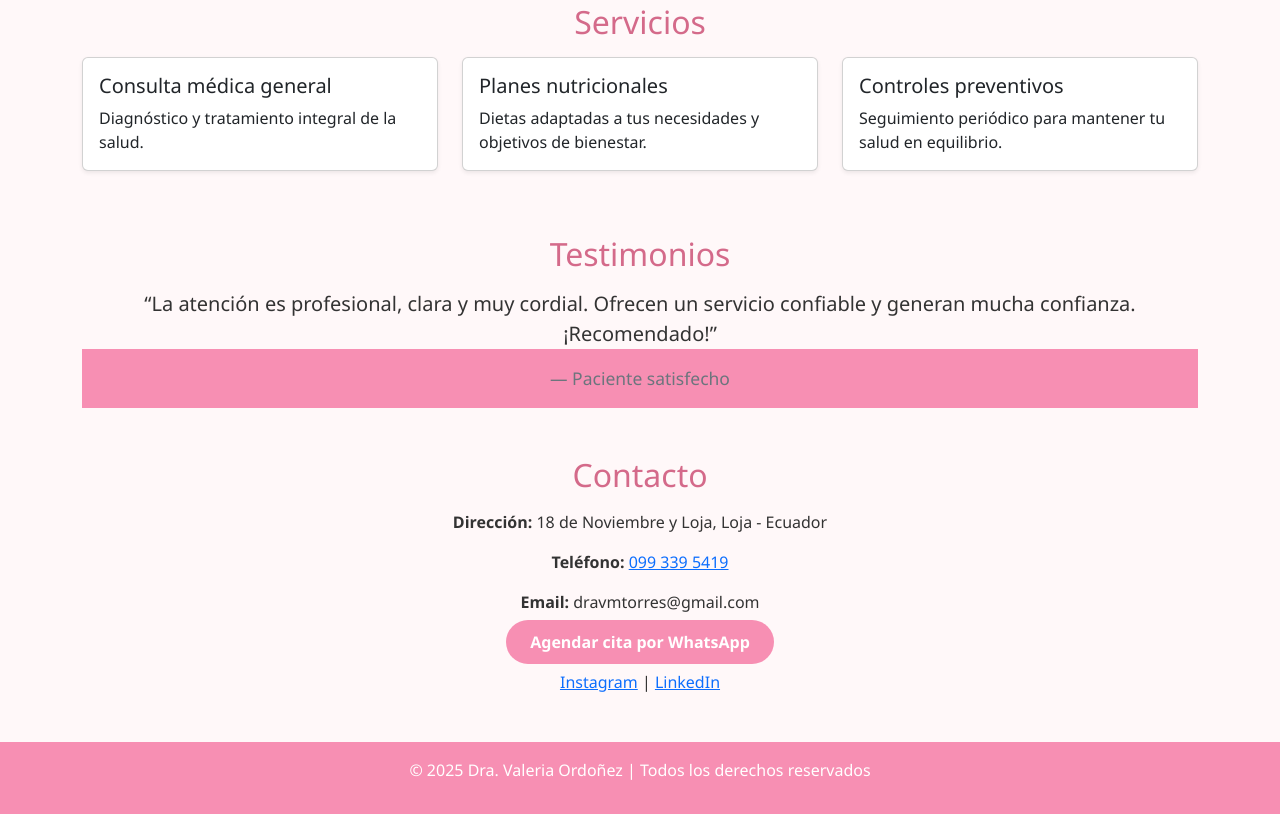
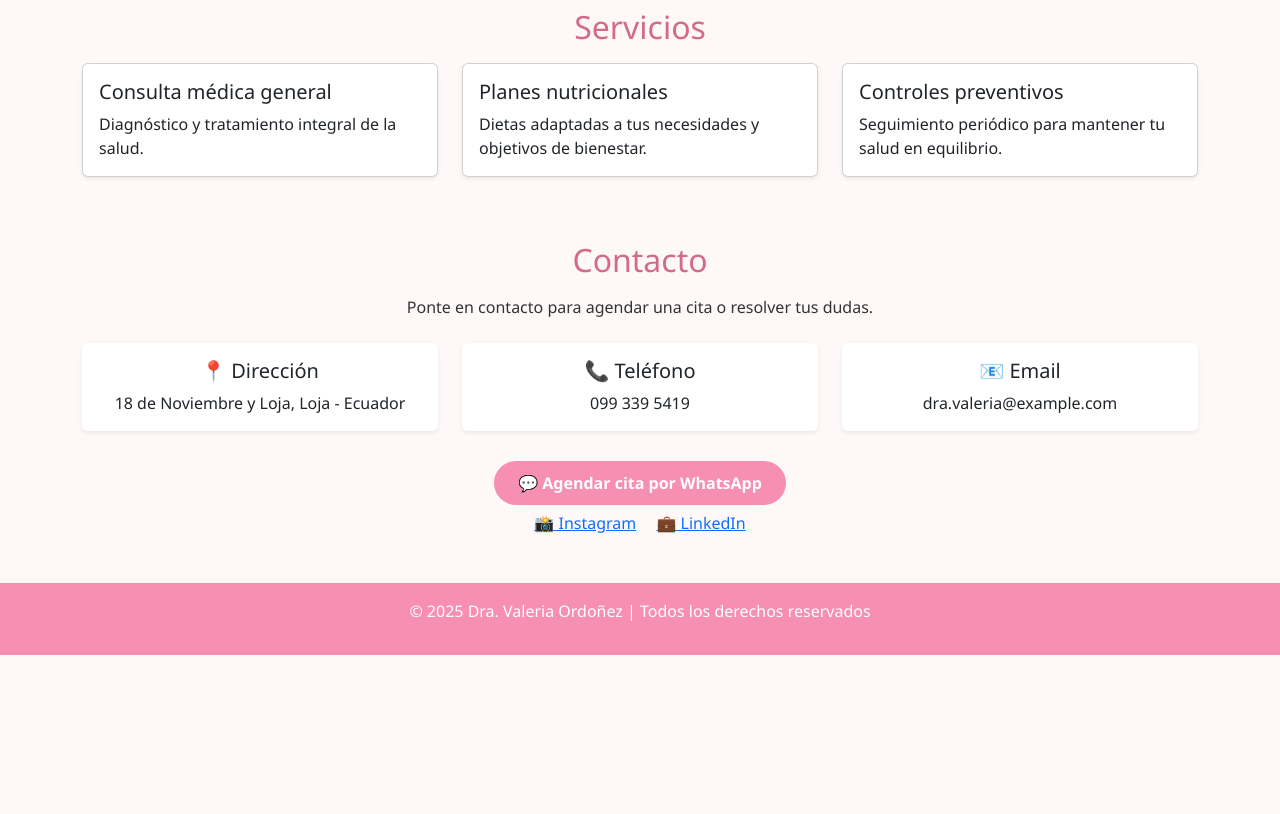
Before and after one commit to anthonydanielarce3-droid/dravaleriaordo-ez, a plain HTML site: page index.html in a window 1280 px wide. Shown: the part 853-1667 px from the top of the page. After the commit the page ends 1508 px from the top, so only its background shows below. Drawn offline with nearby package versions, Linux system fonts and the light colour scheme.

Commit message:
Update index.html

```diff
--- a/index.html
+++ b/index.html
@@ -5,18 +5,69 @@
   <meta name="viewport" content="width=device-width, initial-scale=1.0">
   <title>Dra. Valeria Ordoñez - Médico General y Nutricionista</title>
   <link href="https://cdn.jsdelivr.net/npm/bootstrap@5.3.2/dist/css/bootstrap.min.css" rel="stylesheet">
-  <link rel="stylesheet" href="style.css">
+  <style>
+    body {
+      font-family: 'Segoe UI', sans-serif;
+      background-color: #fff8f9;
+      color: #333;
+    }
+    header {
+      background: linear-gradient(90deg, #f8a5c2, #f78fb3);
+      color: white;
+      padding: 3rem 1rem;
+      text-align: center;
+    }
+    header h1 {
+      font-size: 2.8rem;
+      margin-bottom: 0.5rem;
+    }
+    nav a {
+      margin: 0 1rem;
+      color: white;
+      text-decoration: none;
+      font-weight: bold;
+    }
+    .btn-main {
+      background-color: #f78fb3;
+      color: white;
+      border-radius: 30px;
+      padding: 0.7rem 1.5rem;
+      text-decoration: none;
+      font-weight: bold;
+    }
+    .btn-main:hover {
+      background-color: #f08ca0;
+      color: white;
+    }
+    .profile-img {
+      max-width: 250px;
+      border-radius: 50%;
+      box-shadow: 0 4px 12px rgba(0,0,0,0.15);
+      margin: 20px auto;
+      display: block;
+    }
+    h2 {
+      color: #d46a8a;
+      margin-bottom: 1rem;
+    }
+    footer {
+      background-color: #f78fb3;
+      color: white;
+      text-align: center;
+      padding: 1rem;
+      margin-top: 2rem;
+    }
+  </style>
 </head>
 <body>
 
   <!-- Encabezado -->
-  <header class="text-center py-5 text-white">
+  <header>
     <h1>Dra. Valeria Ordoñez</h1>
     <p>Médico General • Magíster en Nutrición y Dietética</p>
     <nav>
       <a href="#sobre-mi">Sobre mí</a>
       <a href="#servicios">Servicios</a>
-      <a href="#testimonios">Testimonios</a>
       <a href="#contacto">Contacto</a>
     </nav>
   </header>
@@ -67,25 +118,61 @@
     </div>
   </section>
 
-  <!-- Testimonios -->
-  <section id="testimonios" class="container my-5">
-    <h2 class="text-center">Testimonios</h2>
-    <blockquote class="blockquote text-center">
-      <p>“La atención es profesional, clara y muy cordial. Ofrecen un servicio confiable y generan mucha confianza. ¡Recomendado!”</p>
-      <footer class="blockquote-footer">Paciente satisfecho</footer>
-    </blockquote>
-  </section>
+  <!-- Contacto -->
+  <section id="contacto" class="container my-5">
+    <h2 class="text-center">Contacto</h2>
+    <p class="text-center mb-4">
+      Ponte en contacto para agendar una cita o resolver tus dudas.
+    </p>
 
-  <!-- Contacto -->
-  <section id="contacto" class="container my-5 text-center">
-    <h2>Contacto</h2>
-    <p><strong>Dirección:</strong> 18 de Noviembre y Loja, Loja - Ecuador</p>
-    <p><strong>Teléfono:</strong> <a href="tel:+593993395419">099 339 5419</a></p>
-    <p><strong>Email:</strong> dravmtorres@gmail.com</p>
-    <a href="https://wa.me/593993395419" target="_blank" class="btn-main">Agendar cita por WhatsApp</a>
-    <div class="mt-3">
-      <a href="https://instagram.com" target="_blank">Instagram</a> |
-      <a href="https://ec.linkedin.com" target="_blank">LinkedIn</a>
+    <div class="row text-center">
+      <div class="col-md-4 mb-3">
+        <div class="card shadow-sm border-0">
+          <div class="card-body">
+            <h5 class="card-title">📍 Dirección</h5>
+            <p class="card-text">18 de Noviembre y Loja, Loja - Ecuador</p>
+          </div>
+        </div>
+      </div>
+
+      <div class="col-md-4 mb-3">
+        <div class="card shadow-sm border-0">
+          <div class="card-body">
+            <h5 class="card-title">📞 Teléfono</h5>
+            <p class="card-text">
+              <a href="tel:+593993395419" class="text-decoration-none text-dark">
+                099 339 5419
+              </a>
+            </p>
+          </div>
+        </div>
+      </div>
+
+      <div class="col-md-4 mb-3">
+        <div class="card shadow-sm border-0">
+          <div class="card-body">
+            <h5 class="card-title">📧 Email</h5>
+            <p class="card-text">
+              <a href="mailto:dra.valeria@example.com" class="text-decoration-none text-dark">
+                dra.valeria@example.com
+              </a>
+            </p>
+          </div>
+        </div>
+      </div>
+    </div>
+
+    <!-- Botón de WhatsApp -->
+    <div class="text-center mt-4">
+      <a href="https://wa.me/593993395419" target="_blank" class="btn-main">
+        💬 Agendar cita por WhatsApp
+      </a>
+    </div>
+
+    <!-- Redes sociales -->
+    <div class="text-center mt-3">
+      <a href="https://instagram.com" target="_blank" class="me-3">📸 Instagram</a>
+      <a href="https://ec.linkedin.com" target="_blank">💼 LinkedIn</a>
     </div>
   </section>
 
```
